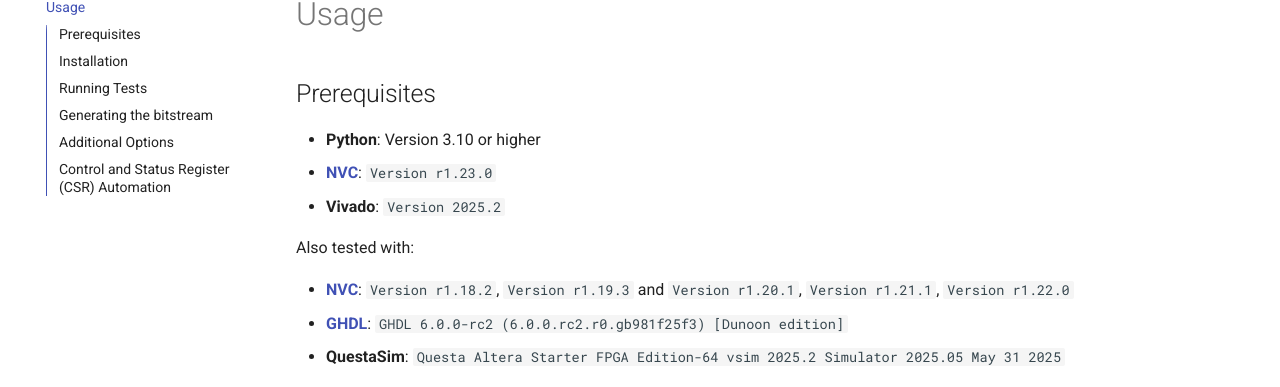
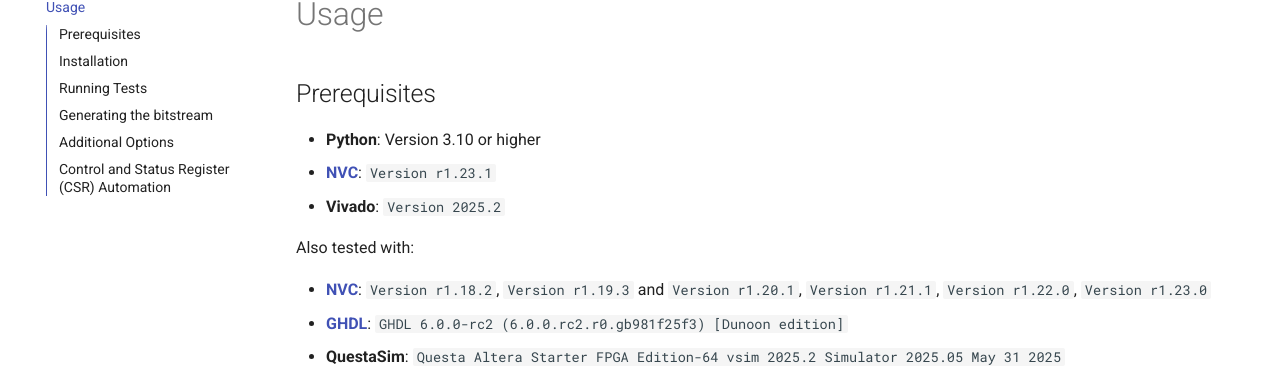
Before and after one commit to CharrierTim/uart, an MkDocs documentation site: the page built from docs/usage.md, in a window 1280 px wide and 900 px high. Shown: the part 152-539 px from the top of the window. Built offline with MkDocs 1.6.1 and Material for MkDocs 9.7.7, drawn with Linux system fonts in a browser that asks for light colours; comment, search, counter and statistics services are not loaded.

Commit message:
chore: bump NVC version to `r1.23.1`

```diff
--- a/docs/usage.md
+++ b/docs/usage.md
@@ -3,13 +3,13 @@
 ## Prerequisites
 
 - **Python**:  Version 3.10 or higher
-- [**NVC**](https://github.com/nickg/nvc/releases/tag/r1.23.0): `Version r1.23.0`
+- [**NVC**](https://github.com/nickg/nvc/releases/tag/r1.23.1): `Version r1.23.1`
 - **Vivado**: `Version 2025.2`
 
 Also tested with:
 
 - [**NVC**](https://github.com/nickg/nvc/releases): `Version r1.18.2`, `Version r1.19.3` and `Version r1.20.1`,
-  `Version r1.21.1`, `Version r1.22.0`
+  `Version r1.21.1`, `Version r1.22.0`, `Version r1.23.0`
 - [**GHDL**](https://github.com/ghdl/ghdl/releases/tag/v6.0.0-rc2): `GHDL 6.0.0-rc2 (6.0.0.rc2.r0.gb981f25f3) [Dunoon edition]`
 - **QuestaSim**: `Questa Altera Starter FPGA Edition-64 vsim 2025.2 Simulator 2025.05 May 31 2025`
 
```
Also changed, not shown: docs/index.md (+1 -1 lines), 1 other file.
